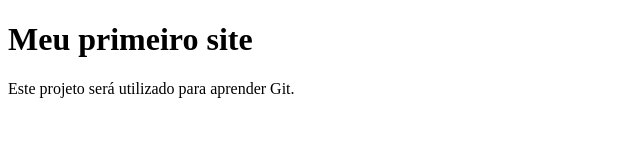
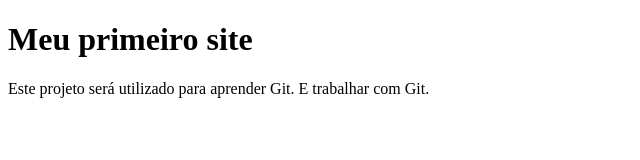
Before and after one commit to valhannecker/UC10_25-2N_aula01, a plain HTML site: page Index.html in a window 1280 px wide. Shown: the whole page, without its empty margins (0-640 px from the left). Drawn offline with Linux system fonts and the light colour scheme.

Commit message:
Atualizado o arquivo Index.html

```diff
--- a/Index.html
+++ b/Index.html
@@ -8,6 +8,7 @@
 <body>
     <h1>Meu primeiro site</h1>
 
-    <p> Este projeto será utilizado para aprender Git.<p>
+    <p> Este projeto será utilizado para aprender Git.
+        E trabalhar com Git.<p>
 </body>
 </html>
```
